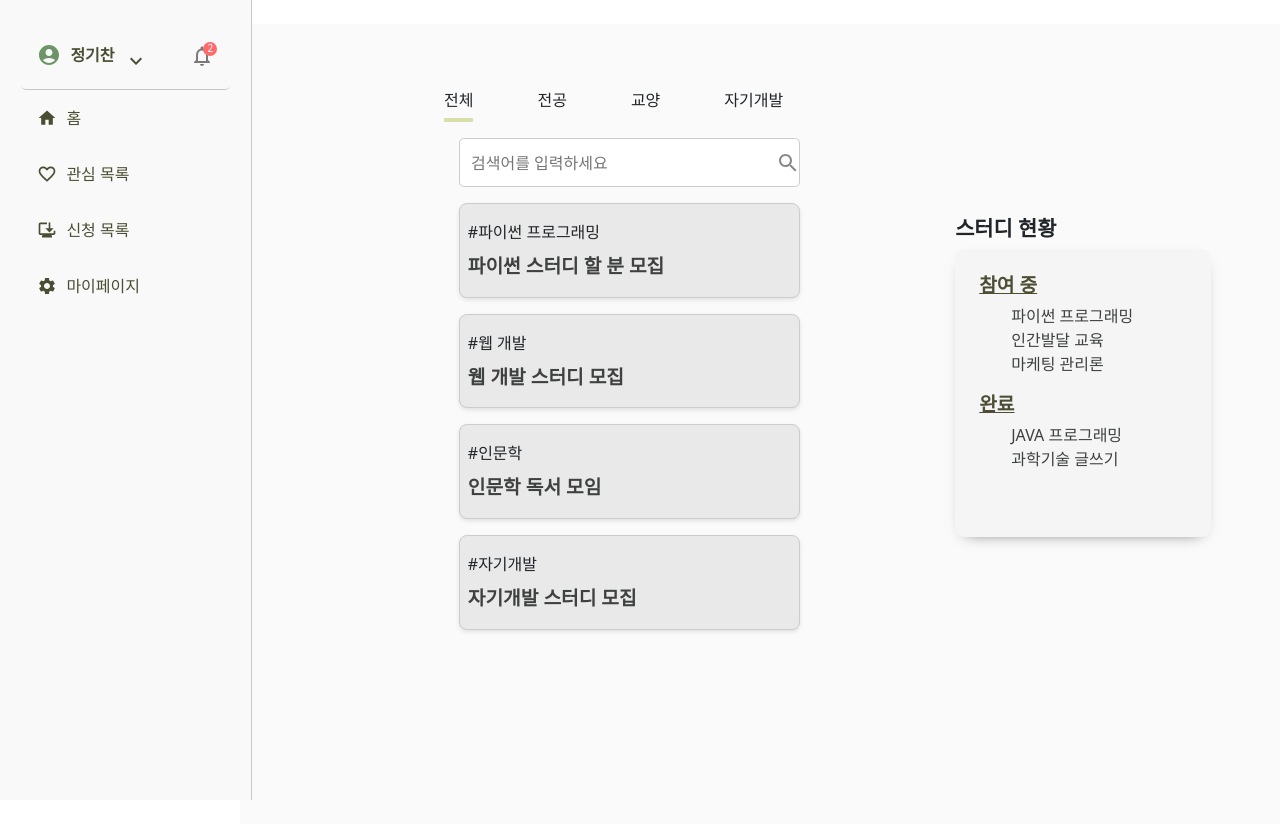
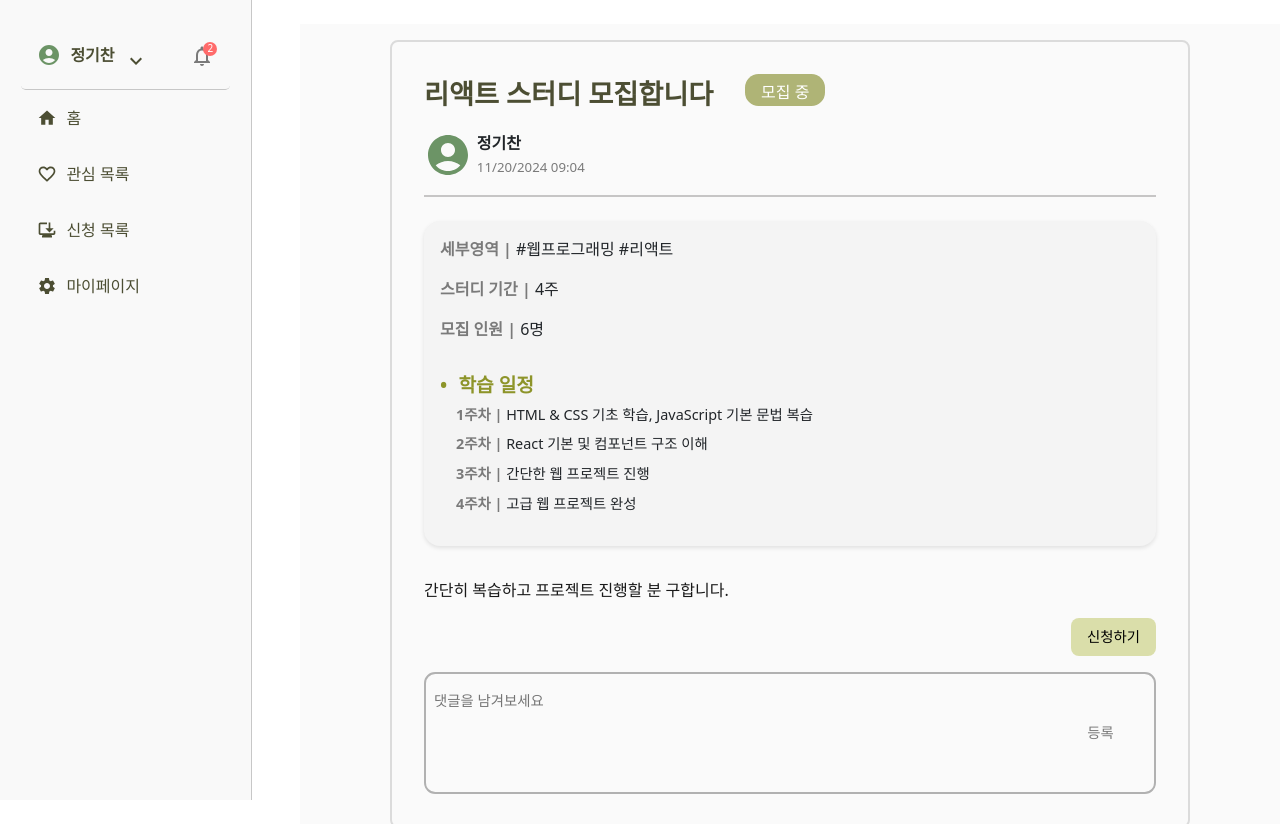
Before and after one commit to bmbx08/Jieum, a React (Create React App) app: page / in a window 1280 px wide. Built offline with nearby package versions, Linux system fonts and the light colour scheme.

Commit message:
help me plz..

```diff
--- a/src/App.js
+++ b/src/App.js
@@ -18,8 +18,8 @@ function App() {
         <Route path="/" element={<AppLayout />}>
           {' '}
           {/*네브바*/}
-          <Route index element={<Homepage />} />
-          <Route path=":id" element={<StudyRecruitPage />} />{' '}
+          <Route index element={<StudyRecruitPage />} />
+          {/* <Route path=":id" element={<StudyRecruitPage />} />{' '} */}
           {/*스터디 모집 페이지(글쓰기)*/}
           <Route path="newstudy" element={<StudyCreatePage />} />{' '}
           {/*스터디 생성 페이지*/}
--- a/src/pages/StudyRecruitPage/StudyRecruitPage.jsx
+++ b/src/pages/StudyRecruitPage/StudyRecruitPage.jsx
@@ -1,5 +1,5 @@
 import './StudyRecruitPage.style.css';
-import Check from './Check';
+import Check from './components/Check';
 //Material UI 아이콘 설치 npm install @mui/icons-material
 import SideBar from '../../default/SideBar';
 
--- a/src/pages/StudyRecruitPage/StudyRecruitPage.style.css
+++ b/src/pages/StudyRecruitPage/StudyRecruitPage.style.css
@@ -14,9 +14,12 @@
 }
 
 .main-container {
-  margin-left: 240px;
-  flex: 1;
-  padding: 2rem;
+  position: relative;
+  margin-left: 300px;
+  padding: 1rem;
   overflow-y: auto;
+  display: flex;
+  justify-content: center;
   background-color: #fafafa;
+  align-items: flex-start;
 }
--- a/src/pages/StudyRecruitPage/components/Check.css
+++ b/src/pages/StudyRecruitPage/components/Check.css
@@ -1,11 +1,14 @@
 /* 전체 박스 */
-.check-box {
+.study-recruit-check-box {
+  display: block;
   border: 2px solid #dbdbdb;
   border-radius: 0.5rem;
-  width: 80%;
+  width: 100vh;
+  /* max-width: 1200px; */
   padding: 2rem;
   margin: auto;
   background-color: #fafafa;
+  /* box-sizing: border-box; */
 }
 
 /* 설명 텍스트 */
--- a/src/pages/StudyRecruitPage/components/Check.js
+++ b/src/pages/StudyRecruitPage/components/Check.js
@@ -28,7 +28,7 @@ const Check = () => {
 
   return (
     <div>
-      <Container className="check-box">
+      <Container className="study-recruit-check-box">
         <PostTitle />
         <StudyForm
           category={studyData.category}
--- a/src/pages/StudyRecruitPage/components/StudyApply.css
+++ b/src/pages/StudyRecruitPage/components/StudyApply.css
@@ -1,7 +1,3 @@
-<<<<<<< Updated upstream
-/* 신청하기 버튼 */
-=======
->>>>>>> Stashed changes
 .apply-button {
   background-color: #dadeaa;
   border: none;
@@ -15,13 +11,7 @@
   box-shadow: 0 2px 4px rgba(0, 0, 0, 0.1);
 }
 
-<<<<<<< Updated upstream
-.button-box {
-  display: flex;
-  justify-content: end;
-=======
-.study-recruit_button-box {
+.study-recruit-button-box {
   display: flex;
   justify-content: flex-end;
->>>>>>> Stashed changes
 }
--- a/src/pages/StudyRecruitPage/components/StudyApply.js
+++ b/src/pages/StudyRecruitPage/components/StudyApply.js
@@ -18,7 +18,7 @@ const StudyApply = ({ onApplicantAdd, userName }) => {
     });
 
     Swal.fire({
-      position: 'top-end',
+      position: 'top',
       icon: 'success',
       title: '신청되었습니다',
       showConfirmButton: false,
@@ -29,7 +29,7 @@ const StudyApply = ({ onApplicantAdd, userName }) => {
   };
 
   return (
-    <div className="button-box">
+    <div className="study-recruit-button-box">
       <button className="apply-button" onClick={handleApply}>
         신청하기
       </button>
--- a/src/pages/StudyRecruitPage/components/UserComment.css
+++ b/src/pages/StudyRecruitPage/components/UserComment.css
@@ -1,50 +1,80 @@
 .comment-container {
   display: flex;
   flex-direction: column;
-  /* border-bottom: 2px solid #b1b1b1; */
 }
 
 .reply-comment {
   padding-left: 0;
+  margin: 0;
 }
 
 .comment-text {
   display: flex;
+  flex-direction: column;
   list-style: none;
   font-style: normal;
-  margin: 0;
   padding-left: 0;
-  margin-bottom: 0.5rem;
+  margin-bottom: 2rem;
 }
 
-.reply-btn {
+.reply-submit-btn {
+  align-items: flex-start;
+  background: none;
+  border: none;
+  font-size: 0.8rem;
+  cursor: pointer;
+  color: #7a7a7a;
+}
+
+.reply-toggle-btn {
+  display: flex;
+  flex-direction: row;
   font-size: 0.85rem;
   border: none;
   background: none;
   color: #7a7a7a;
+  cursor: pointer;
+  margin-bottom: 0.5rem;
 }
 
 .reply-box {
-  border-top: 2px solid #b1b1b1;
-  margin: 1rem;
-  padding: 1rem;
+  /* margin-top: 1rem; */
+  padding-left: 0;
+}
+
+.reply-content {
+  display: flex;
+  flex-direction: row;
+  align-items: center;
+  border: 2px solid #b1b1b1;
+  border-radius: 0.5rem;
+  margin-bottom: 1rem;
+  /* margin-top: 1rem; */
+  /* gap: 0.5rem; */
 }
 
 .textarea-comment {
   border: none;
   resize: none;
-  padding: 0.7rem;
+  padding: 0.5rem;
   color: #818181;
-  margin: 1rem;
+  margin: 0.5rem 0;
+  font-size: 0.9rem;
   width: 90%;
   background: none;
 }
 
-.apply-btn {
+.comment-apply-btn {
   border: none;
   background: none;
-  margin-top: 2rem;
   color: #7a7a7a;
+  cursor: pointer;
+  font-size: 0.9rem;
+}
+
+.reply-box ul {
+  list-style: none;
+  padding-left: 0;
 }
 
 .comment-input-container {
@@ -52,5 +82,23 @@
   border-radius: 0.7rem;
   margin-top: 1rem;
   display: flex;
+  flex-direction: row;
+  align-items: center;
   width: 100%;
 }
+
+.comment-input-container .textarea-comment {
+  width: 90%;
+}
+
+.reply-box ul li {
+  margin-top: 0.5rem;
+  padding-left: 0.5rem;
+  margin-left: 2rem;
+  font-size: 0.9rem;
+  border-left: 2px solid #b1b1b1;
+}
+
+/* .reply-box ul li:first-child {
+  border-left: none;
+} */
--- a/src/pages/StudyRecruitPage/components/UserComment.js
+++ b/src/pages/StudyRecruitPage/components/UserComment.js
@@ -2,14 +2,10 @@ import React, { useState } from 'react';
 import './UserComment.css';
 
 const UserComment = () => {
-  //댓글 목록
-  const [comments, setComments] = useState([]);
-  //댓글 입력값
-  const [commentText, setCommentText] = useState('');
-  //댓글 입력값 관리
-  const [replyText, setReplyText] = useState('');
-  //답글 추가할 대상 댓글 관리
-  const [replyingToIndex, setReplyingToIndex] = useState(null);
+  const [comments, setComments] = useState([]); //댓글 목록
+  const [commentText, setCommentText] = useState(''); //댓글 입력값
+  const [replyText, setReplyText] = useState(''); //답글 입력값
+  const [replyingToIndex, setReplyingToIndex] = useState(null); //답글 추가할 대상 댓글 관리
 
   //댓글 입력
   const handleCommentChange = (e) => {
@@ -17,19 +13,17 @@ const UserComment = () => {
   };
 
   //답글 입력
-  const handelReplyChange = (e) => {
+  const handleReplyChange = (e) => {
     setReplyText(e.target.value);
   };
 
-  //댓글 추가 : trim() 문자열의 앞뒤 공백 제거
+  //댓글 추가
+  //trim()으로 문자열의 앞뒤 공백 제거!!
   const handleAddComment = () => {
     if (commentText.trim()) {
-      //새로운 댓글을 기존 댓글 목록에 추가
-      //comments == 현재 댓글 배열
-      //newComment == 추가된 댓글 저장 객체
       const newComment = { text: commentText, replies: [] };
       setComments([...comments, newComment]);
-      setCommentText(''); //입력창 초기화
+      setCommentText('');
     }
   };
 
@@ -44,7 +38,7 @@ const UserComment = () => {
     }
   };
 
-  //답글을 달 댓글 선택!!
+  //답글을 달 댓글 선택
   const handleReplyToComment = (index) => {
     setReplyingToIndex(index);
   };
@@ -57,27 +51,31 @@ const UserComment = () => {
           {comments.map((comment, index) => (
             <li key={index} className="comment-text">
               <p>{comment.text}</p>
-              <button
-                className="reply-btn"
-                onClick={() => handleReplyToComment(index)}
-              >
-                답글 달기
-              </button>
 
-              {replyingToIndex === index && (
+              {/* 답글 입력창과 등록 버튼 */}
+              {replyingToIndex === index ? (
                 <div className="reply-content">
                   <textarea
                     value={replyText}
-                    onChange={handelReplyChange}
+                    onChange={handleReplyChange}
                     placeholder="답글을 남겨보세요"
                     rows="3"
-                    cols="50"
                     className="textarea-comment"
                   />
-                  <button onClick={handleAddReply}>답글 달기</button>
+                  <button onClick={handleAddReply} className="reply-submit-btn">
+                    등록
+                  </button>
                 </div>
+              ) : (
+                <button
+                  className="reply-toggle-btn"
+                  onClick={() => handleReplyToComment(index)}
+                >
+                  답글 달기
+                </button>
               )}
 
+              {/* 기존 답글 목록 */}
               <div className="reply-box">
                 {comment.replies.length > 0 && (
                   <ul>
@@ -92,16 +90,16 @@ const UserComment = () => {
         </ul>
       </div>
 
+      {/* 댓글 입력창 */}
       <div className="comment-input-container">
         <textarea
           value={commentText}
           onChange={handleCommentChange}
           placeholder="댓글을 남겨보세요"
           rows="4"
-          cols="50"
           className="textarea-comment"
         />
-        <button onClick={handleAddComment} className="apply-btn">
+        <button onClick={handleAddComment} className="comment-apply-btn">
           등록
         </button>
       </div>
```
